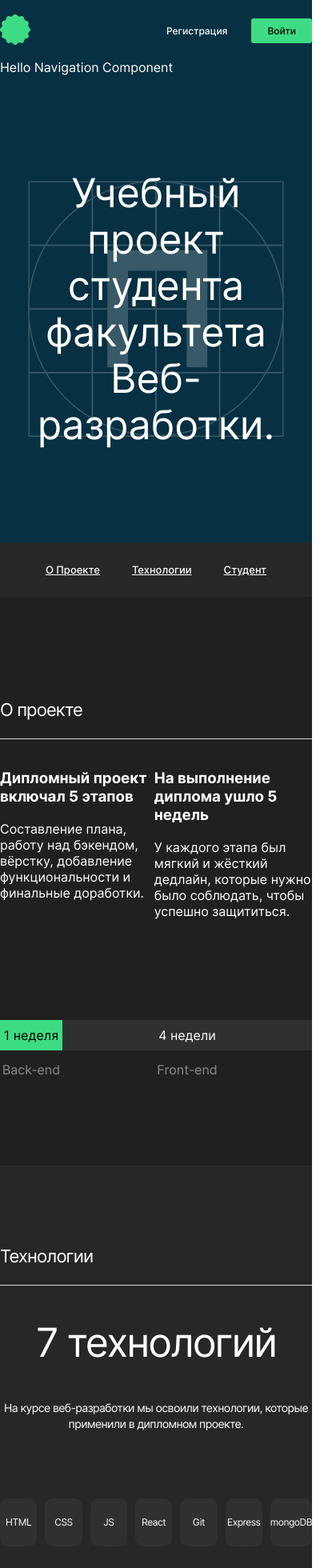
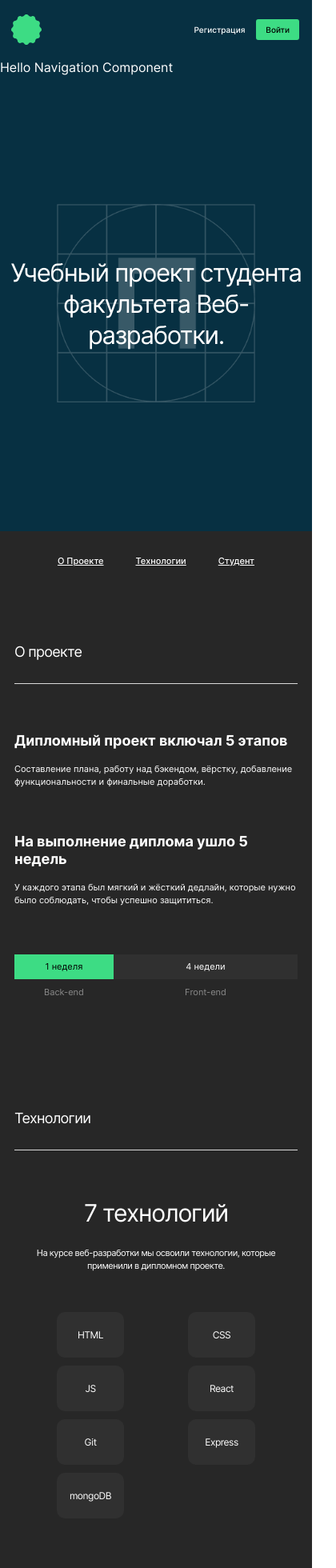
Before and after one commit to Z1zan/movies-explorer-frontend, a React (Create React App) app: page / in a window 390 px wide. Shown: the top 1960 px of the page at 80% size, 420 px wide, since content can reach past the window. Built offline with nearby package versions, Linux system fonts and the light colour scheme.

Commit message:
add: адаптив для страницы main

```diff
--- a/src/components/Footer/Footer.css
+++ b/src/components/Footer/Footer.css
@@ -5,11 +5,12 @@
 .footer__container {
     max-width: 1140px;
     margin: 0 auto;
-    padding: 79px 0 20px;
+    padding: 79px 70px 20px;
 }
 
 .footer__description {
     font-size: 13px;
+    line-height: 16px;
     color: #8b8b8b;
     text-align: center;
     padding-bottom: 20px;
@@ -22,6 +23,8 @@
     justify-content: space-between;
     align-items: center;
     padding-top: 20px;
+    font-size: 13px;
+    line-height: 16px;
 }
 
 .footer__copyright {
@@ -51,3 +54,48 @@
     color: #4285F4;
     transition: color .3s ease;
 }
+
+@media screen and (max-width: 768px) {
+    .footer__container {
+        padding: 79px 50px 20px;
+    }
+}
+
+@media screen and (max-width: 641px) {
+    .footer {
+        background: #272727;
+    }
+
+    .footer__container {
+        padding: 79px 10px 10px;
+    }
+
+    .footer__description {
+        font-size: 12px;
+        line-height: 15px;
+    }
+
+    .footer__info {
+        flex-direction: column-reverse;
+        font-size: 12px;
+        line-height: 15px;
+    }
+
+    .footer__links {
+        flex-direction: column;
+        text-align: center;
+        padding: 0 0 30px;
+    }
+
+    .footer__link {
+        margin: 0 0 12px;
+    }
+
+    .footer__link:last-child {
+        margin: 0;
+    }
+
+    .footer__copyright {
+        color: #8B8B8B;
+    }
+}
--- a/src/components/Header/Header.css
+++ b/src/components/Header/Header.css
@@ -4,7 +4,7 @@
     display: flex;
     justify-content: space-between;
     align-items: center;
-    padding: 18px 0;
+    padding: 18px 70px;
 }
 
 .header__logo {
@@ -25,7 +25,7 @@
 }
 
 .header__container {
-
+    display: inherit;
 }
 
 .header__singup-btn {
@@ -56,3 +56,26 @@
     background: #4285F4;
     color: #fff;
 }
+
+@media screen and (max-width: 768px) {
+    .header {
+        padding: 30px 18px;
+    }
+}
+
+@media screen and (max-width: 641px) {
+    .header {
+        padding: 18px 14px;
+    }
+
+    .header-btn {
+        font-size: 10px;
+        line-height: 16px;
+        padding: 5px 12px;
+        margin-right: 2px;
+    }
+
+    .header-btn:hover {
+        transform: none;
+    }
+}
--- a/src/components/Main/AboutMe/AboutMe.css
+++ b/src/components/Main/AboutMe/AboutMe.css
@@ -8,7 +8,7 @@
     flex-wrap: wrap;
     max-width: 1140px;
     margin: 0 auto;
-    padding: 110px 0 100px;
+    padding: 110px 70px 100px;
 }
 
 .aboutMe__title {
@@ -25,6 +25,7 @@
 
 .aboutMe__name {
     font-size: 50px;
+    line-height: 58px;
     letter-spacing: -0.04em;
     margin: 0 0 18px 0;
 }
@@ -62,14 +63,86 @@
 
 }
 
-.aboutMe__photo
-
-
-
-
-
-
-
 .aboutMe__photo {
     border-radius: 10px;
+    object-fit: cover;
+    width: 270px;
+    height: 327px;
 }
+
+@media screen and (max-width: 768px) {
+    .aboutMe__container {
+        padding: 90px 50px 91px;
+    }
+
+    .aboutMe__info-container {
+        width: calc(60% - 40px);
+    }
+
+    .aboutMe__name {
+        font-size: 40px;
+        line-height: 40px;
+        margin-bottom: 16px;
+    }
+
+    .aboutMe__description {
+        font-size: 12px;
+        line-height: 18px;
+    }
+
+    .aboutMe__story {
+        margin-top: 20px;
+        font-size: 12px;
+        line-height: 18px;
+    }
+
+    .aboutMe__photo {
+        width: 255px;
+        height: 307px;
+    }
+}
+
+@media screen and (max-width: 641px) {
+    .aboutMe {
+        background: #272727;
+    }
+    .aboutMe__container {
+        padding: 70px 14px;
+        justify-content: center;
+    }
+
+    .aboutMe__title {
+        margin-bottom: 60px;
+    }
+
+    .aboutMe__info-container {
+        order: 1;
+        width: 100%;
+    }
+
+    .aboutMe__photo{
+        width: 292px;
+        height: 352px;
+        margin-bottom: 40px;
+    }
+
+    .aboutMe__name {
+        font-size: 30px;
+        line-height: 36px;
+        margin-bottom: 20px;
+    }
+
+    .aboutMe__description {
+        font-size: 11px;
+        line-height: 16px;
+    }
+
+    .aboutMe__story {
+        font-size: 11px;
+        line-height: 16px;
+    }
+
+    .aboutMe__socials {
+        margin-top: 40px;
+    }
+}
--- a/src/components/Main/AboutProject/AboutProject.css
+++ b/src/components/Main/AboutProject/AboutProject.css
@@ -5,24 +5,35 @@
 .aboutProject__container {
     max-width: 1140px;
     margin: 0 auto;
-    padding: 110px 0;
+    padding: 110px 70px;
 }
 
 .aboutProject__title {
-
+    margin: 0 0 70px;
 }
 
 .aboutProject__info {
     display: flex;
+    justify-content: space-between;
+    flex-wrap: wrap;
 }
 
 .aboutProject__description {
+    width: calc(50% - 15px);
+}
 
+.aboutProject__description h3  {
+    margin: 0;
+}
+
+.aboutProject__description p {
+    margin: 26px 0 0;
 }
 
 .aboutProject__time-description {
     display: flex;
     margin-top: 110px;
+    font-size: 14px;
 }
 
 .aboutProject__time-block {
@@ -52,3 +63,64 @@
 .time-zone__title {
     color: #8B8B8B;
 }
+
+@media screen and (max-width: 768px) {
+    .aboutProject__container {
+        padding: 90px 50px;
+    }
+
+    .aboutProject__time-description {
+        margin-top: 93px;
+    }
+}
+
+@media screen and (max-width: 641px) {
+    .aboutProject {
+        background: #272727;
+    }
+
+    .aboutProject__container {
+        padding: 70px 18px;
+    }
+
+    .aboutProject__title {
+        padding-bottom: 28px;
+        margin-bottom: 60px;
+    }
+
+    .aboutProject__description {
+        width: 100%;
+    }
+
+    .aboutProject__description:last-child {
+        margin-top: 56px;
+    }
+
+    .aboutProject__description h3 {
+        font-size: 18px;
+        line-height: 22px;
+    }
+
+    .aboutProject__description p {
+        margin-top: 16px;
+        font-size: 11px;
+        line-height: 16px;
+    }
+
+    .aboutProject__time-description {
+        margin-top: 60px;
+        font-size: 11px;
+        line-height: 13px;
+    }
+
+    .aboutProject__time-block {
+        width: 35%;
+    }
+    .aboutProject__time-block:last-child {
+        width: 65%;
+    }
+
+    .time-zone__time {
+        margin-bottom: 10px;
+    }
+}
--- a/src/components/Main/Main.css
+++ b/src/components/Main/Main.css
@@ -9,3 +9,10 @@
     padding-bottom: 23px;
     border-bottom: 1px solid #dadada;
 }
+
+@media screen and (max-width: 641px) {
+    ._title {
+        font-size: 18px;
+        line-height: 22px;
+    }
+}
--- a/src/components/Main/NavTab/NavTab.css
+++ b/src/components/Main/NavTab/NavTab.css
@@ -1,6 +1,6 @@
 .navTab {
     text-align: center;
-    padding: 23px 0 25px;
+    padding: 23px 70px 25px;
     background: #272727;
 }
 
@@ -21,3 +21,20 @@
     transition: all .3s ease;
     color: #4285F4;
 }
+
+@media screen and (max-width: 768px) {
+    .navTab {
+        padding: 24px 50px;
+    }
+}
+
+@media screen and (max-width: 641px) {
+    .navTab {
+        padding: 25px 18px;
+    }
+
+    .navTab__link {
+        font-size: 11px;
+        line-height: 16px;
+    }
+}
--- a/src/components/Main/Portfolio/Portfolio.css
+++ b/src/components/Main/Portfolio/Portfolio.css
@@ -5,12 +5,13 @@
 .portfolio__container {
     max-width: 1140px;
     margin: 0 auto;
-    padding: 0 0 125px;
+    padding: 0 70px 125px;
 }
 
 .portfolio__title {
     font-weight: normal;
     font-size: 18px;
+    line-height: 20px;
     color: #8b8b8b;
     margin: 0 0 50px;
 }
@@ -48,3 +49,36 @@
 .portfolio__project p {
     margin: 0;
 }
+
+@media screen and (max-width: 768px) {
+    .portfolio__container {
+        padding: 0 50px 90px;
+    }
+
+    .portfolio__project {
+        font-size: 28px;
+        line-height: 50px;
+        padding: 20px 0 19px;
+        border-color: #E6E6E6;
+    }
+}
+
+@media screen and (max-width: 641px) {
+    .portfolio {
+        background: #272727;
+    }
+
+    .portfolio__container {
+        padding: 0 14px 70px;
+    }
+
+    .portfolio__title {
+        margin-bottom: 40px;
+    }
+
+    .portfolio__project {
+        padding: 19px 0;
+        font-size: 18px;
+        line-height: 28px;
+    }
+}
--- a/src/components/Main/Promo/Promo.css
+++ b/src/components/Main/Promo/Promo.css
@@ -13,6 +13,7 @@
     font-weight: 400;
     font-size: 50px;
     line-height: 58px;
+    letter-spacing: -0.04em;
 }
 
 .promo__pic {
@@ -20,4 +21,29 @@
     top: 50%;
     left: 50%;
     transform: translate(-50%, -50%);
+    width: 320px;
+    height: auto;
 }
+
+@media screen and (max-width: 768px) {
+    .promo {
+        min-height: 784px;
+    }
+}
+
+@media screen and (max-width: 641px) {
+    .promo {
+        min-height: 570px;
+    }
+
+    .promo__title {
+        padding: 0 10px;
+        font-size: 31px;
+        line-height: 39px;
+    }
+
+    .promo__pic {
+        width: 248px;
+        height: auto;
+    }
+}
--- a/src/components/Main/Teachs/Teachs.css
+++ b/src/components/Main/Teachs/Teachs.css
@@ -4,7 +4,7 @@
 
 .teachs__container {
     max-width: 1140px;
-    padding: 100px 0;
+    padding: 100px 70px;
     margin: 0 auto;
 }
 
@@ -16,6 +16,7 @@
     font-weight: normal;
     text-align: center;
     letter-spacing: -0.04em;
+    margin: 90px 0 0;
 }
 .teachs__description {
     text-align: center;
@@ -29,6 +30,7 @@
 .teach__container {
     display: flex;
     justify-content: center;
+    align-items: center;
     margin-top: 83px;
 }
 .teach__block {
@@ -41,8 +43,74 @@
     border-radius: 10px;
     margin: 0 10px 10px 0;
     font-size: 12px;
+    line-height: 15px;
     letter-spacing: -0.04em;
 }
 .teach__block:last-child {
     margin: 0 0 10px 0;
 }
+
+@media screen and (max-width: 768px) {
+    .teachs__container {
+        padding: 90px 50px;
+    }
+
+    .teachs__subtitle {
+        margin-top: 80px;
+    }
+
+    .teachs__description {
+        margin-top: 22px;
+    }
+
+    .teach__block {
+        width: 84px;
+        height: 57px;
+    }
+}
+
+@media screen and (max-width: 641px) {
+    .teachs__container {
+        padding: 70px 18px;
+    }
+
+    .teachs__title {
+        padding-bottom: 28px;
+    }
+
+    .teachs__subtitle {
+        margin-top: 60px;
+        font-size: 30px;
+        line-height: 36px;
+    }
+
+    .teachs__description {
+        margin-top: 24px;
+        font-size: 11px;
+        line-height: 16px;
+    }
+
+    .teach__block {
+        width: 84px;
+        height: 57px;
+    }
+
+    .teach__container {
+        margin-top: 50px;
+        flex-wrap: wrap;
+        justify-content: space-between;
+        padding: 0 48px;
+    }
+
+    .teach__block {
+        margin: 0 5px 10px;
+    }
+
+    .teach__block:last-child {
+        margin: 0 5px 10px;
+    }
+
+    /*.teach__block:nth-child(2n) {*/
+    /*    margin: 0 0 10px;*/
+    /*}*/
+}
```
